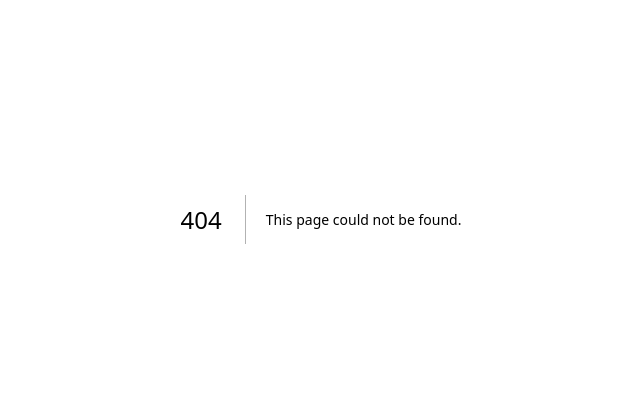
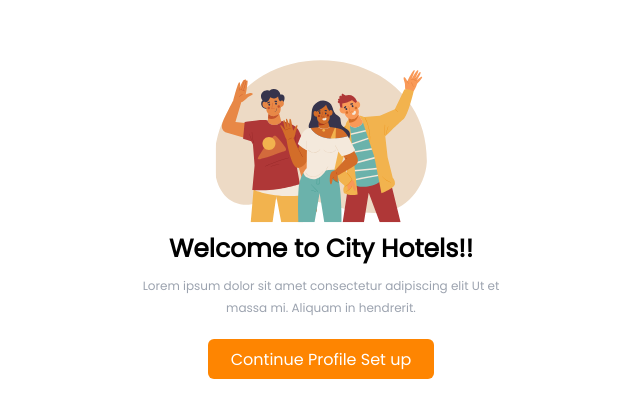
Before and after one commit to just-midemichael/ch-fe2, a Next.js app: page /dashboard/new-user in a window 1280 px wide. Before the commit this address had no page. Shown: the part 181-598 px from the top of the page, without its empty margins (319-959 px from the left). Built offline with nearby package versions, Linux system fonts and the light colour scheme.

Commit message:
feat: new user dashboard build implemented

```diff
--- /dev/null
+++ b/src/components/shared/dashBoardCard/dashBoard.props.ts
@@ -0,0 +1,4 @@
+export default interface DashBoardCardProps
+  extends React.HtmlHTMLAttributes<HTMLElement> {
+  className?: string;
+}
--- /dev/null
+++ b/src/components/shared/dashBoardCard/dashBoard.tsx
@@ -0,0 +1,8 @@
+import type { FC } from "react";
+import type DashBoardCardProps from "./dashBoard.props";
+
+const DashBoardCard: FC<DashBoardCardProps> = ({ className }) => {
+  return <div className={`${className}`}></div>;
+};
+
+export default DashBoardCard;
--- /dev/null
+++ b/src/pages/dashboard/new-user.tsx
@@ -0,0 +1,22 @@
+import React from "react";
+import DashBoardPeople from "@/assets/icons/dashboardPeople.svg";
+import { P, H6 } from "@/components/shared/headings/Headings";
+import Button from "@/components/shared/button/Button";
+
+export default function NewUser() {
+  return (
+    <div className="flex h-[100vh] w-full items-center justify-center bg-[#F7F7F7] text-center">
+      <div className="flex h-[476px] max-w-[803px] flex-col items-center justify-center rounded-md bg-[#FFF] px-52">
+        <DashBoardPeople className="h-[164px] w-[213px]" />
+        <P className="my-4 text-[25px] font-black">Welcome to City Hotels!!</P>
+        <H6>
+          Lorem ipsum dolor sit amet consectetur adipiscing elit Ut et massa mi.
+          Aliquam in hendrerit.
+        </H6>
+        <Button size="md" color="primary" className="mt-5">
+          Continue Profile Set up
+        </Button>
+      </div>
+    </div>
+  );
+}
```
Also changed, not shown: src/assets/icons/dashboardPeople.svg (added), src/components/shared/dashBoardCard/dashBoard.module.scss (added).
